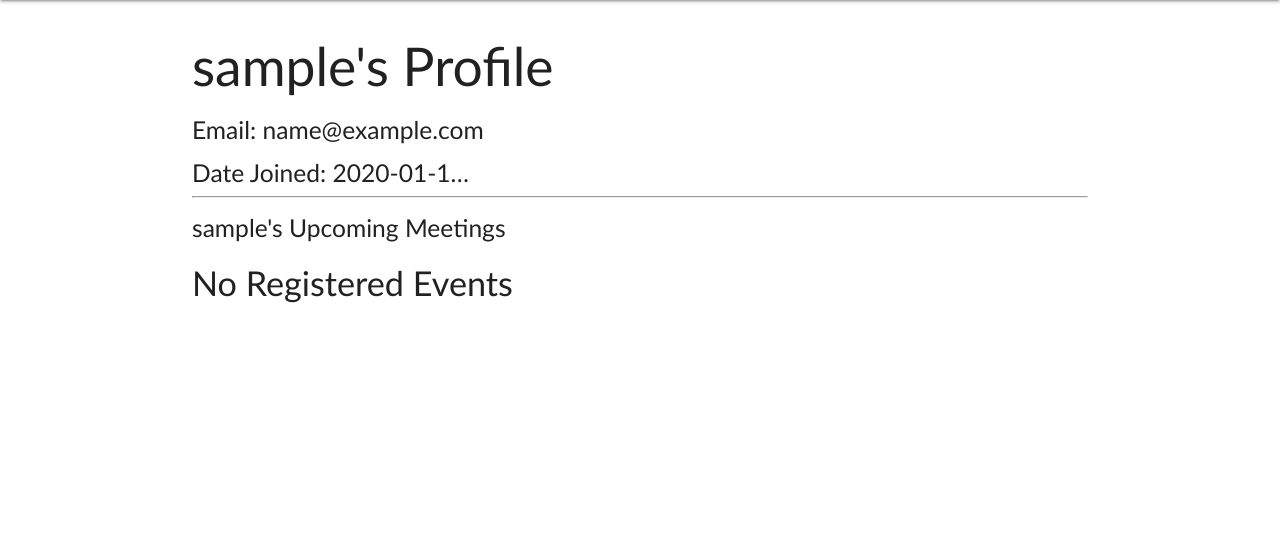
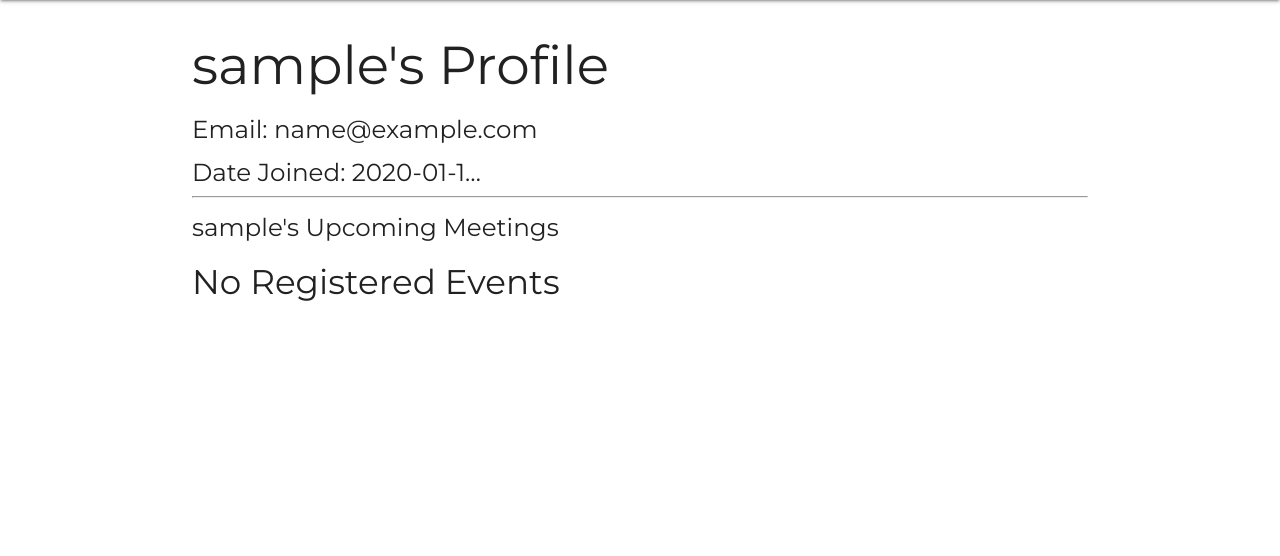
Before and after one commit to cgrobbin/Jobber---Recruiting-Events, a Django app: page /accounts/profile/1/ in a window 1280 px wide. Shown: the part 64-620 px from the top of the page. Run offline with Django 3.2, Linux system fonts and the light colour scheme; tables that the repository leaves empty hold one stand-in row (Sample ...).

Commit message:
Final styling

```diff
--- a/main_app/static/css/style.css
+++ b/main_app/static/css/style.css
@@ -69,6 +69,10 @@ footer {
   font-weight: bolder;
 }
 
+.public {
+  font-family: 'Montserrat';
+}
+
 .sidenav-overlay {
   z-index: -1;
 }
--- a/main_app/templates/public.html
+++ b/main_app/templates/public.html
@@ -1,6 +1,7 @@
 {% extends 'base.html' %}
 {% block content %}
 
+<div class="public">
     <h2>{{ user.username }}'s Profile</h2>
     <h5>Email: {{ user.email }}</h5>
     <h5>Date Joined: {{ user.date_joined|truncatechars:10 }}</h5>
```
Also changed, not shown: other parts of main_app/templates/public.html (+1 -1 lines). Lines whose indentation alone changed are shown as unchanged.
